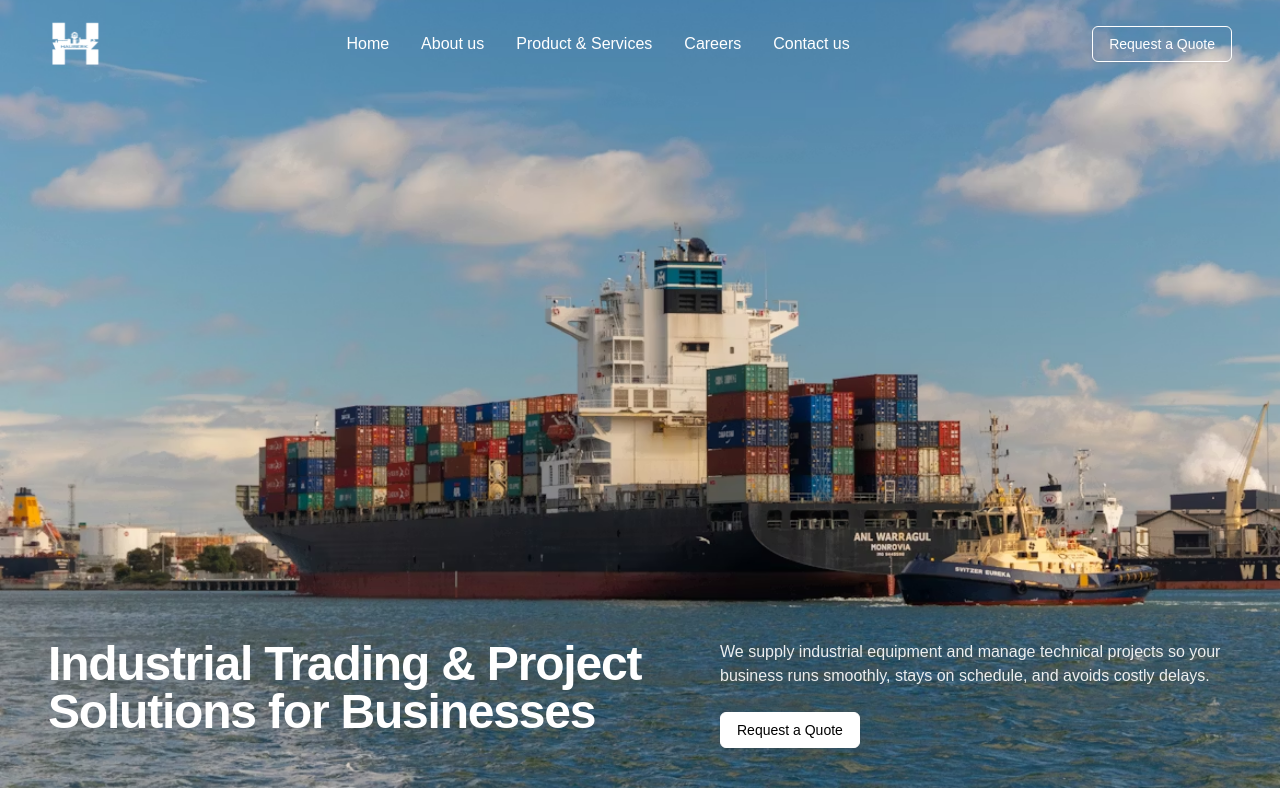
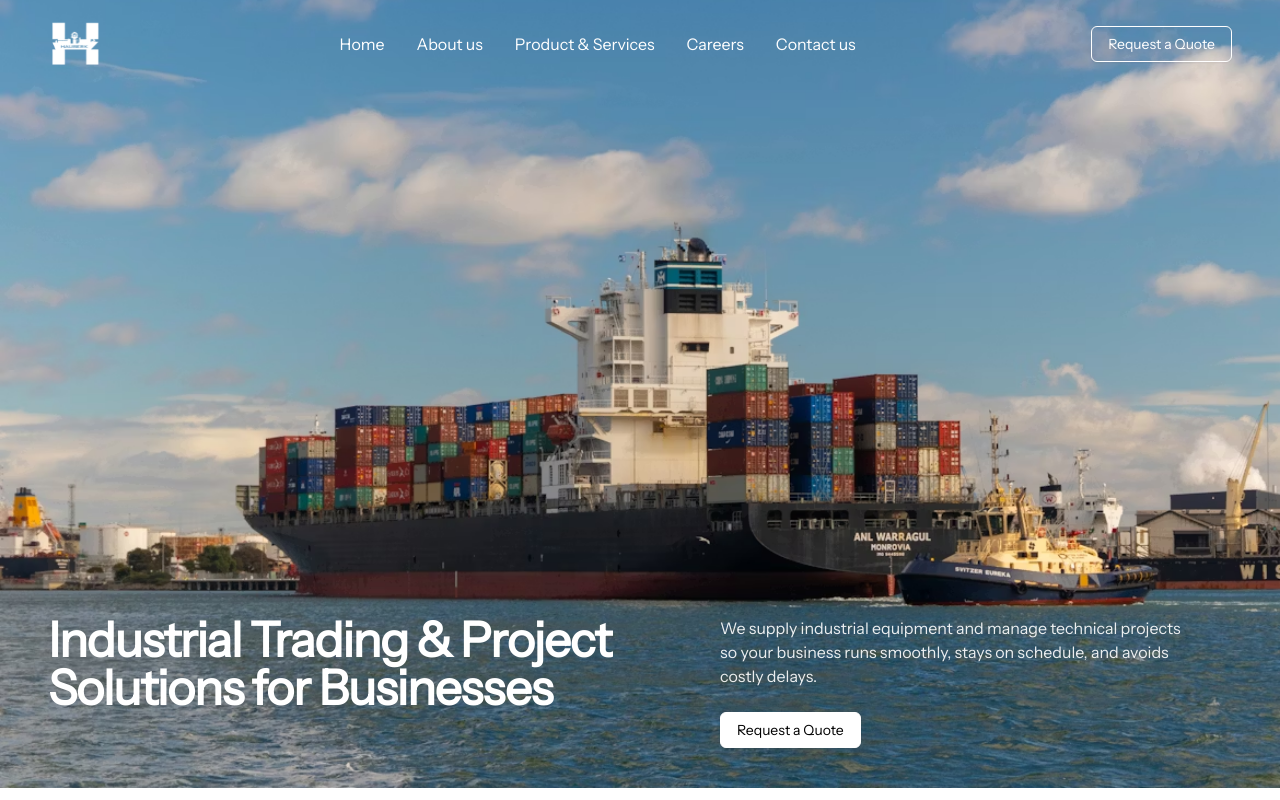
Before and after one commit to saadanzarii/houberk, a Next.js app: page / in a window 1280 px wide. Shown: the top 800 px of the page. Built offline with nearby package versions, Linux system fonts and the light colour scheme.

Commit message:
Replace Instrument_Serif with Instrument_Sans

```diff
--- a/app/layout.tsx
+++ b/app/layout.tsx
@@ -1,12 +1,10 @@
 import type { Metadata } from "next";
-import { Geist, Geist_Mono } from "next/font/google";
+import { Geist, Geist_Mono, Instrument_Sans } from "next/font/google";
 import "./globals.css";
-import { Instrument_Serif } from "next/font/google";
 
-export const instrumentSerif = Instrument_Serif({
+export const instrumentSerif = Instrument_Sans({
   subsets: ["latin"],
   weight: "400",
-  variable: "--font-instrument-serif",
 });
 
 const geistSans = Geist({
@@ -32,7 +30,7 @@ export default function RootLayout({
   return (
     <html lang="en">
       <body
-        className={`${instrumentSerif.variable} ${instrumentSerif.variable}`}
+        className={`${instrumentSerif.className} ${instrumentSerif.className} antialiased`}
       >
         {children}
       </body>
```
